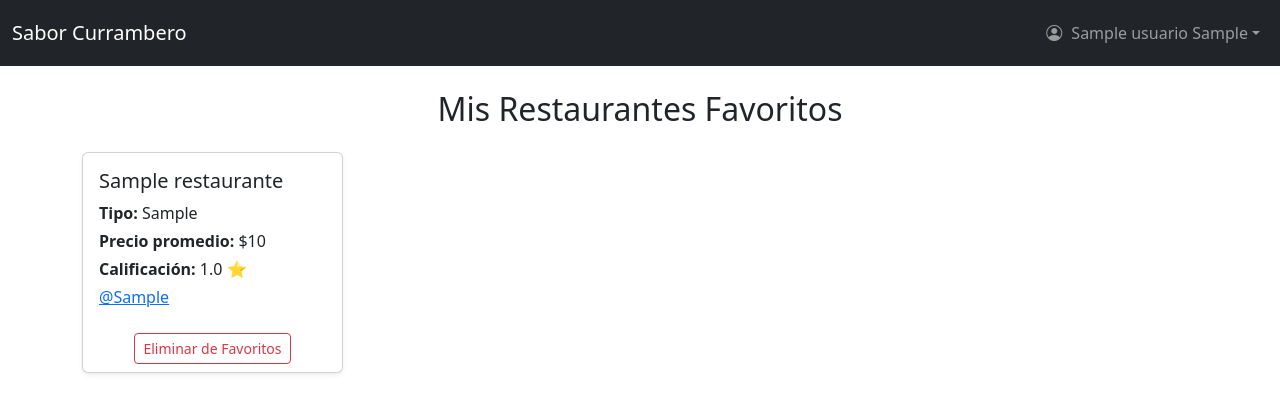
After one commit to sePerezAlbor/sabor-currambero, a Flask app: page /favoritos in a window 1280 px wide. The commit adds this page. Shown: the top 413 px of the page. Run offline with Flask 3, Linux system fonts and the light colour scheme; a user stored in the database is signed in; tables that the repository leaves empty hold one stand-in row (values such as "Sample post").

Commit message:
Favorites Implemented

```diff
--- a/app/forms.py
+++ b/app/forms.py
@@ -6,7 +6,7 @@ from wtforms.validators import DataRequired, EqualTo, Email, Optional, Length, N
 class RestauranteForm(FlaskForm):
     nombre = StringField('Nombre', validators=[DataRequired(), Length(max=100)])
     direccion = StringField('Dirección', validators=[Optional(), Length(max=200)])
-    tipo_comida = StringField('Tipo de comida', validators=[DataRequired(), Length(max=100)])
+    tipo_comida = SelectField('Tipo de comida', choices=[])  # choices se llenará en la vista
     precio_promedio = IntegerField('Precio promedio', validators=[DataRequired(), NumberRange(min=0)])
     latitud = DecimalField('Latitud', places=6, validators=[Optional()])
     longitud = DecimalField('Longitud', places=6, validators=[Optional()])
--- a/app/routes.py
+++ b/app/routes.py
@@ -1,7 +1,7 @@
 from flask import Blueprint, render_template, jsonify, redirect, url_for, flash, request
 from flask_login import login_user, logout_user, login_required, current_user
 from app.forms import LoginForm,RegisterForm, PerfilForm, RestauranteForm
-from app.models import Usuario, Restaurante, PerfilGastronomico
+from app.models import Usuario, Restaurante, PerfilGastronomico, Favorito
 from app import bcrypt
 from app import db
 
@@ -70,17 +70,19 @@ def ActualizarRestaurantes():
 
     db.session.commit()
     flash('Restaurantes actualizados correctamente.', 'success')
-    return redirect(url_for('main.GestionarRestaurantes'))
+    return redirect(url_for('main.gestionar_restaurantes'))
 
 @main.route('/AgregarRestaurante', methods=['GET', 'POST'])
 @login_required
 def AgregarRestaurante():
+    tipos_comida = db.session.query(Restaurante.tipo_comida).distinct().all()
+
     if not current_user.is_authenticated or current_user.rol != 'admin':
         flash('No tienes permiso para acceder a esta página.', 'danger')
         return redirect(url_for('main.index'))
 
     form = RestauranteForm()
-
+    form.tipo_comida.choices = [(tipo[0], tipo[0]) for tipo in tipos_comida if tipo[0] is not None]
 
     if form.validate_on_submit():
 
@@ -114,7 +116,7 @@ def AgregarRestaurante():
         flash('Restaurante agregado correctamente.', 'success')
         return redirect(url_for('main.gestionar_restaurantes'))
 
-    return render_template('agregar_restaurante.html', form=form, usuario=current_user)
+    return render_template('agregar_restaurante.html', form=form, usuario=current_user, tipos=tipos_comida)
 
 @main.route('/perfil', methods=['GET', 'POST'])
 @login_required
@@ -202,3 +204,52 @@ def register():
         return redirect(url_for('main.login'))
 
     return render_template('register.html', form=form)
+
+
+@main.route('/favoritos')
+@login_required
+def mostrar_favoritos():
+    # Obtener todos los restaurantes marcados como favoritos por el usuario actual
+    favoritos = (
+        Restaurante.query
+        .join(Favorito, Restaurante.id_restaurante == Favorito.id_restaurante)
+        .filter(Favorito.id_usuario == current_user.id_usuario)
+        .all()
+    )
+
+    return render_template('favoritos.html', usuario = current_user,favoritos=favoritos)
+
+@main.route('/favoritos/eliminar/<int:id_restaurante>', methods=['POST'])
+@login_required
+def eliminar_favorito(id_restaurante):
+    favorito = Favorito.query.filter_by(id_usuario=current_user.id_usuario, id_restaurante=id_restaurante).first()
+    if favorito:
+        db.session.delete(favorito)
+        db.session.commit()
+        flash('Restaurante eliminado de favoritos.', 'success')
+    else:
+        flash('El restaurante no está en tus favoritos.', 'warning')
+    return redirect(url_for('main.mostrar_favoritos'))
+
+@main.route('/favoritos/agregar/<int:id_restaurante>', methods=['POST'])
+@login_required
+def agregar_favorito(id_restaurante):
+    # Verifica si el restaurante ya está en favoritos
+    favorito_existente = Favorito.query.filter_by(
+        id_usuario=current_user.id_usuario,
+        id_restaurante=id_restaurante
+    ).first()
+
+    if favorito_existente:
+        flash('Este restaurante ya está en tus favoritos.', 'info')
+    else:
+        nuevo_favorito = Favorito(
+            id_usuario=current_user.id_usuario,
+            id_restaurante=id_restaurante
+        )
+        db.session.add(nuevo_favorito)
+        db.session.commit()
+        flash('Restaurante agregado a favoritos.', 'success')
+
+    # Redirecciona a la página anterior o a alguna por defecto
+    return redirect(request.referrer or url_for('main.index'))
--- a/app/static/js/mapa.js
+++ b/app/static/js/mapa.js
@@ -15,6 +15,16 @@ document.addEventListener("DOMContentLoaded", function () {
         marcadores = [];
     }
 
+    function crearBotonFavorito(id_restaurante) {
+        const form = document.createElement("form");
+        form.method = "POST";
+        form.action = `/favoritos/agregar/${id_restaurante}`;
+        form.innerHTML = `
+            <button type="submit" class="btn btn-sm btn-outline-danger mt-2">❤️ Añadir a Favoritos</button>
+        `;
+        return form.outerHTML;
+    }
+
     function agregarMarcadores(data) {
         marcadorPorId = {}; // Reiniciar el mapa de marcadores
         data.forEach(restaurante => {
@@ -25,12 +35,11 @@ document.addEventListener("DOMContentLoaded", function () {
                 Precio: $${restaurante.precio_promedio}<br>
                 Calificación: ${restaurante.calificacion_prom} ⭐<br>
                 <a href="https://instagram.com/${restaurante.instagram.replace('@','')}" target="_blank">${restaurante.instagram}</a>
-            `);
+                ${crearBotonFavorito(restaurante.id)}`);
             marcadores.push(marker);
             marcadorPorId[restaurante.id] = marker;
         });
     }
-
 
     function actualizarRanking(restaurantes) {
         const rankingDiv = document.getElementById('rankingRestaurantes');
@@ -42,13 +51,22 @@ document.addEventListener("DOMContentLoaded", function () {
 
         top.forEach(r => {
             const item = document.createElement("li");
-            item.className = "list-group-item";
-            item.innerHTML = `
-                <strong>${r.nombre}</strong><br>
-                ⭐ ${r.calificacion_prom}
-            `;
-            item.setAttribute('data-id', r.id);
+            item.className = "list-group-item d-flex flex-column align-items-start";
             item.style.cursor = 'pointer';
+
+            const nombre = document.createElement("strong");
+            nombre.textContent = r.nombre;
+
+            const calificacion = document.createElement("div");
+            calificacion.innerHTML = `⭐ ${r.calificacion_prom}`;
+
+            const boton = document.createElement("button");
+            boton.className = "btn btn-sm btn-outline-danger mt-2";
+            boton.textContent = "❤️ Añadir a Favoritos";
+            boton.addEventListener("click", function (e) {
+                e.stopPropagation(); // evita que dispare el evento del item
+                agregarAFavoritos(r.id);
+            });
 
             item.addEventListener('click', () => {
                 const marcador = marcadorPorId[r.id];
@@ -58,9 +76,19 @@ document.addEventListener("DOMContentLoaded", function () {
                 }
             });
 
+            item.appendChild(nombre);
+            item.appendChild(calificacion);
+            item.appendChild(boton);
             rankingDiv.appendChild(item);
         });
+    }
 
+    function agregarAFavoritos(id_restaurante) {
+        const form = document.createElement("form");
+        form.method = "POST";
+        form.action = `/favoritos/agregar/${id_restaurante}`;
+        document.body.appendChild(form);
+        form.submit();
     }
 
     function aplicarFiltros(restaurantes) {
--- a/app/templates/agregar_restaurante.html
+++ b/app/templates/agregar_restaurante.html
@@ -30,11 +30,12 @@
 
             <div class="col-md-6">
               <label class="form-label">{{ form.tipo_comida.label.text }}</label>
-              {{ form.tipo_comida(class="form-control") }}
+              {{ form.tipo_comida(class="form-select") }}
               {% for error in form.tipo_comida.errors %}
                   <div class="text-danger">{{ error }}</div>
               {% endfor %}
             </div>
+
 
             <div class="col-md-6">
               <label class="form-label">{{ form.precio_promedio.label.text }}</label>
--- /dev/null
+++ b/app/templates/favoritos.html
@@ -0,0 +1,36 @@
+{% extends 'layout.html' %}
+
+{% block title %}Mis Favoritos{% endblock %}
+
+{% block content %}
+<div class="container py-4">
+  <h2 class="text-center mb-4">Mis Restaurantes Favoritos</h2>
+
+  {% if favoritos %}
+    <div class="row row-cols-1 row-cols-md-2 row-cols-lg-4 g-4">
+      {% for restaurante in favoritos %}
+        <div class="col">
+          <div class="card h-100 shadow-sm">
+            <div class="card-body">
+              <h5 class="card-title">{{ restaurante.nombre }}</h5>
+              <p class="card-text mb-1"><strong>Tipo:</strong> {{ restaurante.tipo_comida }}</p>
+              <p class="card-text mb-1"><strong>Precio promedio:</strong> ${{ restaurante.precio_promedio }}</p>
+              <p class="card-text mb-1"><strong>Calificación:</strong> {{ restaurante.calificacion_prom }} ⭐</p>
+              {% if restaurante.instagram %}
+                <p class="card-text"><a href="https://instagram.com/{{ restaurante.instagram }}" target="_blank">@{{ restaurante.instagram }}</a></p>
+              {% endif %}
+            </div>
+            <div class="card-footer bg-transparent border-0 text-center">
+              <form method="POST" action="{{ url_for('main.eliminar_favorito', id_restaurante=restaurante.id_restaurante) }}">
+                <button type="submit" class="btn btn-outline-danger btn-sm">Eliminar de Favoritos</button>
+              </form>
+            </div>
+          </div>
+        </div>
+      {% endfor %}
+    </div>
+  {% else %}
+    <p class="text-center mt-5">No has agregado ningún restaurante a favoritos.</p>
+  {% endif %}
+</div>
+{% endblock %}
--- a/app/templates/layout.html
+++ b/app/templates/layout.html
@@ -34,6 +34,7 @@
                             </a>
                             <ul class="dropdown-menu dropdown-menu-end" aria-labelledby="userDropdown">
                                 <li><a class="dropdown-item" href="{{ url_for('main.perfil') }}">Perfil</a></li>
+                                <li><a class="dropdown-item" href="{{ url_for('main.mostrar_favoritos') }}">Mis Favoritos</a></li>
                                 {% if current_user.rol == 'admin' %}
                                     <li><a class="dropdown-item" href="{{ url_for('main.gestionar_restaurantes') }}">Gestionar Restaurantes</a></li>
                                 {% endif %}
```
Also changed, not shown: app/templates/admin_panel.html (deleted).
